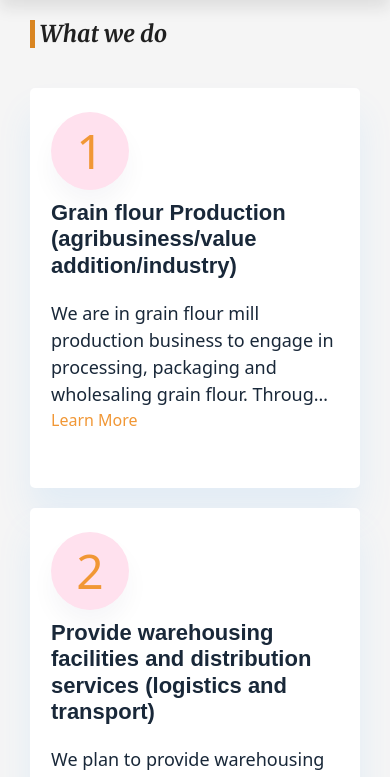
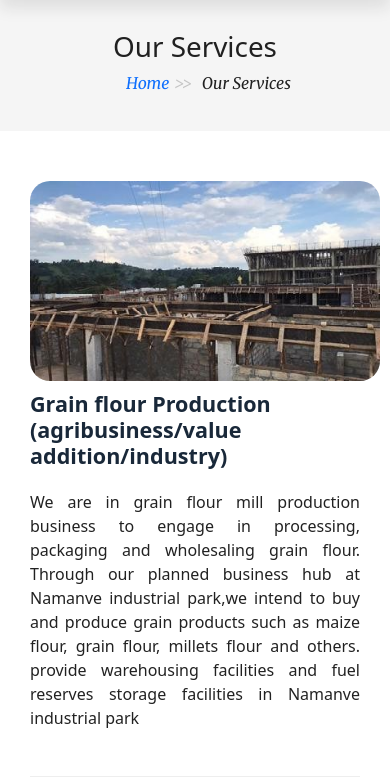
Before and after one commit to KimeraMoses/HerveyHoldings, a React app: page /services in a window 390 px wide. Shown: the part 66-843 px from the top of the page. Built offline with nearby package versions, Linux system fonts and the light colour scheme.

Commit message:
New: services page implemented

```diff
--- a/src/components/App.js
+++ b/src/components/App.js
@@ -25,8 +25,8 @@ import Terms from "../containers/PrivacyPolicies/Terms";
 import Policies from "../containers/PrivacyPolicies/Policies";
 import ContactUs from "./Pages/ContactUs/ContactUs";
 import AboutUs from "./Pages/AboutUs/AboutUs";
-import Services from "./Services/Services";
 import Portifolio from "./Pages/Portifolio/Portifolio";
+import ServicePage from "./Pages/Services/ServicePage";
 
 const App = (props) => {
   const isAuthenticated = useSelector((state) => state.auth.isLoggedIn);
@@ -46,7 +46,7 @@ const App = (props) => {
             <Route path="/" exact element={<Home />} />
             <Route path="/login" exact element={<LoginForm />} />
             <Route path="/register" exact element={<RegisterForm />} />
-            <Route path="/services" exact element={<Services />} />
+            <Route path="/services" exact element={<ServicePage />} />
             <Route path="/portifolio" exact element={<Portifolio />} />
             <Route path="/contact-us" exact element={<ContactUs />} />
             <Route path="/about-us" exact element={<AboutUs />} />
--- a/src/components/HomePage/Home.js
+++ b/src/components/HomePage/Home.js
@@ -18,7 +18,7 @@ const Home = () => {
     <Wrapper>
       <Slideshow />
       <About isHomePage={true} />
-      <Services />
+      <Services isHomePage={true} />
       <Projects />
       <Team />
       <Testimonial />
--- a/src/components/HomePage/SectionTitle/SectionTitle.module.css
+++ b/src/components/HomePage/SectionTitle/SectionTitle.module.css
@@ -1,5 +1,4 @@
 .section__title{
-    margin-bottom: 2.5rem;
     font-family: "Merriweather", serif;
     font-style: italic;
     font-weight: 600;
--- a/src/components/Pages/AboutUs/AboutUs.js
+++ b/src/components/Pages/AboutUs/AboutUs.js
@@ -4,6 +4,7 @@ import { Link } from "react-router-dom";
 import About from "../../HomePage/About";
 import Breadcrumb from "../Breadcrumb/Breadcrumb";
 import MisionVision from "./MissionVision/MisionVision";
+import SectionTitle from "../../HomePage/SectionTitle/SectionTitle";
 
 const AboutUs = () => {
   useEffect(() => {
--- /dev/null
+++ b/src/components/Pages/Services/ServiceDetailsCard.js
@@ -0,0 +1,27 @@
+import React from "react";
+import Image from "../../../assets/ceo.jpg";
+import { ServicesData } from "../../../containers/ServicesData/ServicesData";
+import classes from "./ServiceDetailsCard.module.css";
+
+const ServiceDetailsCard = ({service, key}) => {
+  return (
+    <div className={classes.services_details_wrappers} id="service1" key={key}>
+      <div className={classes.service_details}>
+        <div
+          className={classes.service_image_wrapper}
+          style={{
+            backgroundImage: `url(${service.image})`,
+            backgroundSize: "cover",
+            backgroundPosition: "center top",
+          }}
+        ></div>
+        <div className={classes.service_details_content_wrapper}>
+          <h4>{service.name}</h4>
+          <p>{service.description}</p>
+        </div>
+      </div>
+    </div>
+  );
+};
+
+export default ServiceDetailsCard;
--- /dev/null
+++ b/src/components/Pages/Services/ServiceDetailsCard.module.css
@@ -0,0 +1,34 @@
+.services_details_wrappers {
+  padding: 30px;
+}
+.service_details {
+  border-bottom: 1px solid #eee;
+  width: 100%;
+  display: flex;
+  padding-bottom: 20px;
+}
+.service_image_wrapper {
+  min-width: 350px;
+  min-height: 200px;
+  border-radius: 20px;
+}
+.service_details_content_wrapper {
+  padding: 0 20px 20px;
+}
+.service_details_content_wrapper p {
+  text-align: justify;
+}
+.service_details_content_wrapper h4 {
+  color: #192839;
+  font-weight: 700;
+  margin-bottom: 21px;
+}
+
+@media screen and (max-width: 689px) {
+  .service_details {
+    flex-direction: column;
+  }
+  .service_details_content_wrapper {
+    padding: 10px 0px;
+  }
+}
--- /dev/null
+++ b/src/components/Pages/Services/ServicePage.js
@@ -0,0 +1,24 @@
+import react, { useEffect } from "react";
+
+import { ServicesData } from "../../../containers/ServicesData/ServicesData";
+import Services from "../../Services/Services";
+import Breadcrumb from "../Breadcrumb/Breadcrumb";
+import ServiceDetailsCard from "./ServiceDetailsCard";
+import classes from "./ServicePage.module.css";
+
+const ServicePage = () => {
+  useEffect(() => {
+    window.scrollTo(0, 0);
+  }, []);
+  return (
+    <div className={classes.services_wrapper}>
+      <Breadcrumb title="Our Services" />
+      <div className={classes.service_details_wrapper}>
+        {ServicesData.map((service, index) => {
+          return <ServiceDetailsCard service={service} key={index} />;
+        })}
+      </div>
+    </div>
+  );
+};
+export default ServicePage;
--- /dev/null
+++ b/src/components/Pages/Services/ServicePage.module.css
@@ -0,0 +1,3 @@
+.service_details_wrapper{
+    padding: 20px 0;
+}
--- a/src/components/Services/Services.js
+++ b/src/components/Services/Services.js
@@ -4,11 +4,11 @@ import { ServicesData } from "../../containers/ServicesData/ServicesData";
 import ServiceCard from "./ServiceCard";
 import classes from "./Services.module.css";
 
-const Services = () => {
+const Services = ({ isHomePage }) => {
   return (
     <section>
       <Container fluid className={classes.services_wrapper}>
-        <h3 className={classes.section__title}>What we do</h3>
+        {isHomePage && <h3 className={classes.section__title}>What we do</h3>}
         <Row className={classes.services__row}>
           {ServicesData.map((service, index) => {
             return (
--- a/src/components/Team/Team.module.css
+++ b/src/components/Team/Team.module.css
@@ -3,7 +3,7 @@
   padding: 30px!important;
 }
 .team_member_wrapper {
-  padding: 0 10px !important;
+  padding: 20px 10px !important;
   justify-content: space-between;
 }
 
--- a/src/components/Testimonial/Testimonial.js
+++ b/src/components/Testimonial/Testimonial.js
@@ -48,10 +48,10 @@ const Testimonial = () => {
               cssClass={classes.testimonial__slider}
               {...properties}
             >
-              {ServicesData.map((service) => {
+              {ServicesData.map((service, index) => {
                 return (
                   <div className={classes.each_slide}>
-                    <TestimonialCard />
+                    <TestimonialCard key={index}/>
                   </div>
                 );
               })}
--- a/src/components/Testimonial/TestimonialCard.js
+++ b/src/components/Testimonial/TestimonialCard.js
@@ -3,9 +3,9 @@ import image from "../../assets/Upper-nile.jpg";
 import FormatQuoteIcon from '@material-ui/icons/FormatQuote';
 import classes from  "./TestimonialCard.module.css";
 
-const TestimonialCard = () => {
+const TestimonialCard = ({key}) => {
   return (
-    <div className={classes.testimonial__item_card}>
+    <div className={classes.testimonial__item_card} key={key}>
       <div className={classes.testimonial__item}>
         <div className={`${classes.testimony_wrap} py-4`}>
           <div className={`${classes.icon} d-flex align-items-center justify-content-center`}>
--- a/src/containers/ServicesData/ServicesData.js
+++ b/src/containers/ServicesData/ServicesData.js
@@ -1,21 +1,30 @@
+import ServiceImage1 from "../../assets/upper-nile-constrution.jpg";
+import ServiceImage2 from "../../assets/water-supply.jpg";
+import ServiceImage3 from "../../assets/Upper-nile.jpg";
+import ServiceImage4 from "../../assets/About-Us.jpg";
+
 export const ServicesData = [
   {
     name: "Grain flour Production (agribusiness/value addition/industry)",
+    image: ServiceImage1,
     description:
       "We are in grain flour mill production business to engage in processing, packaging and wholesaling grain flour. Through our planned business hub at Namanve industrial park,we intend to buy and produce grain products such as maize flour, grain flour, millets flour and others. provide warehousing facilities and fuel reserves storage facilities in Namanve industrial park",
   },
   {
     name: "Provide warehousing facilities and distribution services (logistics and transport)",
+    image: ServiceImage2,
     description:
       "We plan to provide warehousing (storage) and distribution (transportation) services through convenient, safe, secure and cost-effective warehousing and distribution solutions. The business intends to provide storage and distribution services to small and medium enterprises engaged in manufacturing, retailing and distribution. The business will also offer its services to individuals as well as other corporate clients.",
   },
   {
     name: "Provide fuel reserves storage facilities in Namanve industrial park",
+    image: ServiceImage3,
     description:
       "Our concept is to bring new “large scale fuel storage” facility technology to the old value chain of fuel storage. Hervey holdings will provide fuel storage facility for most of the fuel retailing companies in Uganda to counteract fuel supply shocks and maintain stable fuel supply in the country. Our depot shall firstly start from Kampala Namanve and with time more depots shall be built in other regions in the country. We shall also offer tanks and cylinders for both petroleum and LPG to any company willing to store with us reserve fuel to cope up with any shortages resulting from price fluctuations, blockage in transport chain or any other calamity likely to destabilize fuel supply for a short period of time.",
   },
   {
     name: "Provide sustainable energy, water, sanitation and shelter infrastructure",
+    image: ServiceImage4,
     description:
       "With our strong expertise and business networks, Hervey Holdings executes design and construction and project financing arrangements around the nexus of clean energy, sustainable natural resources exploitation, building construction, plant and machinery installation, highways, clean water supply and waste water management services among others.",
   },
```
Also changed, not shown: src/components/Pages/AboutUs/MissionVision/MisionVision.js (+14 -0 lines), src/components/Projects/Projects.js (line endings or trailing spaces).
